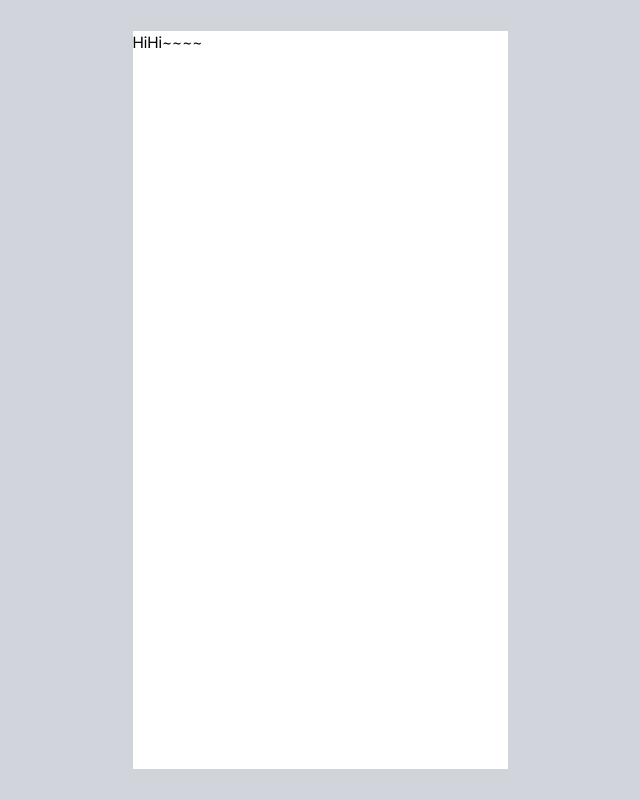
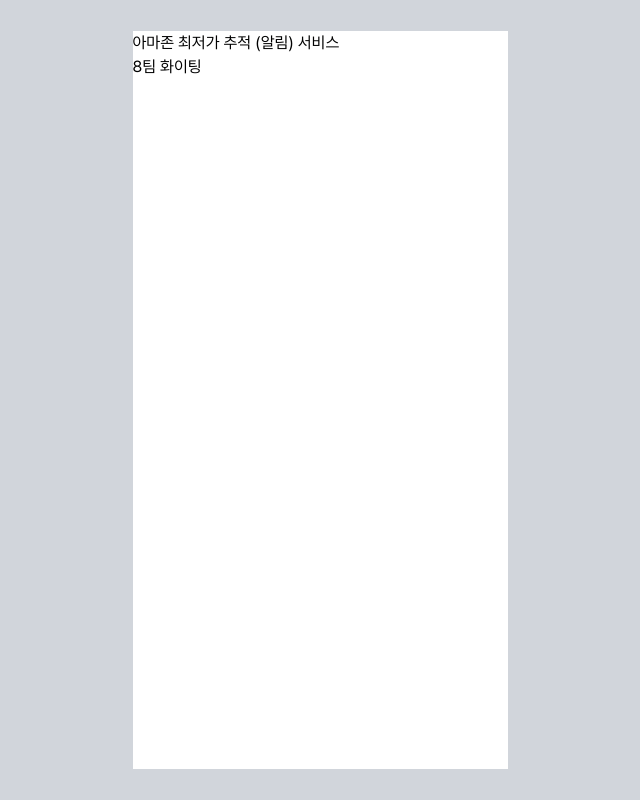
Before and after one commit to WoWmazon/WoWmazon, a Next.js app: page / in a window 1280 px wide. Shown: the whole page, without its empty margins (320-960 px from the left). Built offline with nearby package versions, Linux system fonts and the light colour scheme.

Commit message:
💄  WOW-12 design : page 내용 수정

```diff
--- a/src/app/page.tsx
+++ b/src/app/page.tsx
@@ -1,7 +1,8 @@
 export default function Home() {
   return (
     <>
-      <div>HiHi~~~~</div>
+      <div>아마존 최저가 추적 (알림) 서비스</div>
+      <div>8팀 화이팅</div>
     </>
   );
 }
```
